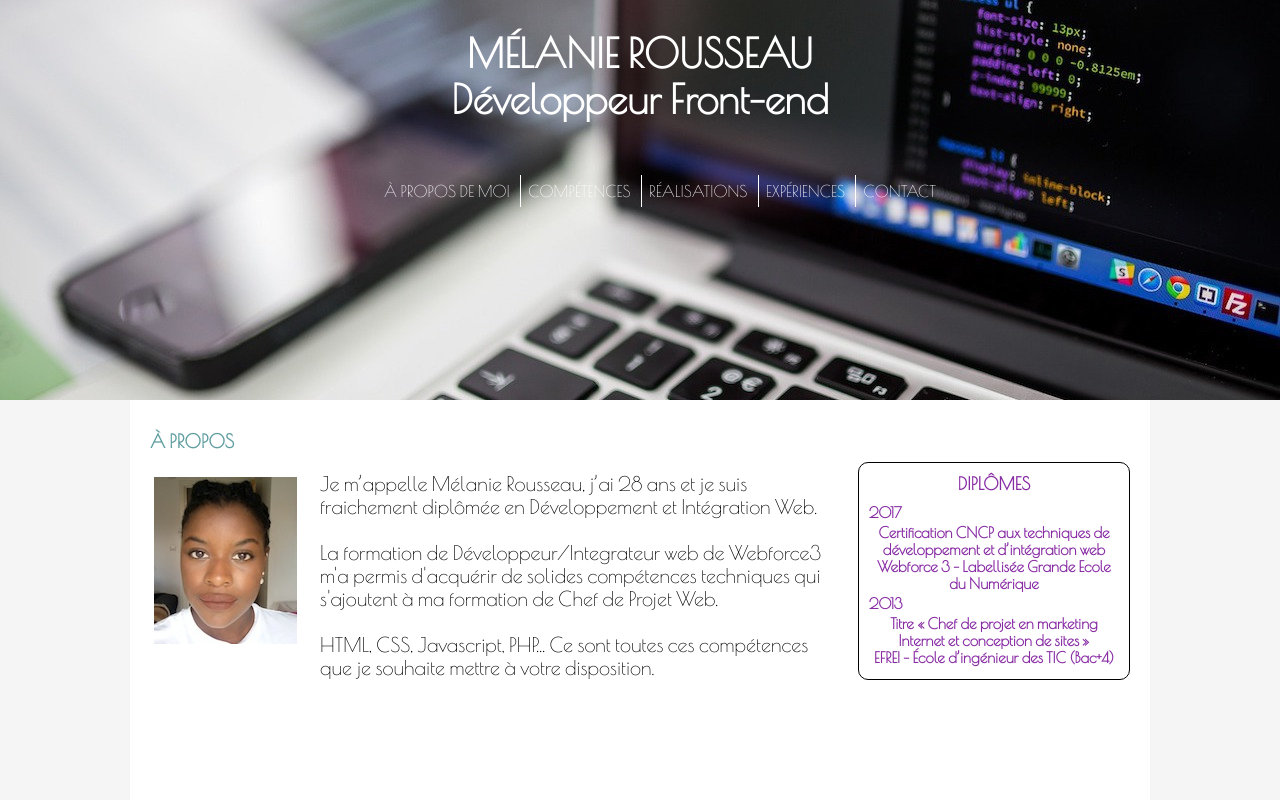
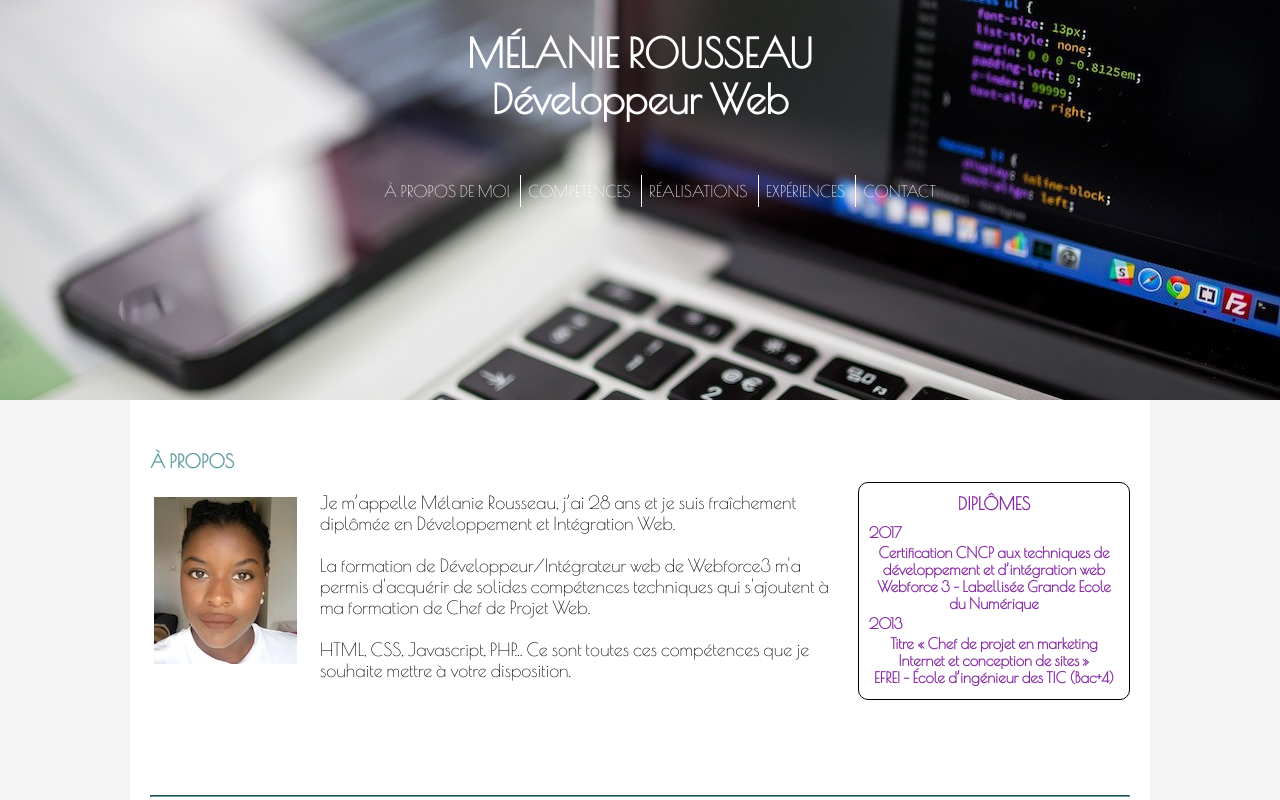
Before and after one commit to melrousseau75/sitewebmelanie, a plain HTML site: page index.html in a window 1280 px wide. Shown: the top 800 px of the page. Drawn offline with nearby package versions, Linux system fonts and the light colour scheme.

Commit message:
changes in index and style files

```diff
--- a/index.html
+++ b/index.html
@@ -3,7 +3,7 @@
 
 <head>
     <meta charset="utf-8" />
-    <title>Mélanie Rousseau - Développeur Front-end</title>
+    <title>CV Mélanie Rousseau - Développeur Web</title>
     <link rel="stylesheet" type="text/css" media="screen" href="style/style.css" />
     <style>
         @import url('https://fonts.googleapis.com/css?family=Poiret+One');
@@ -16,7 +16,7 @@
 <body>
     <div id="top" class="header">
         <h1 class="animated fadeInUp">Mélanie Rousseau</h1>
-        <h2 class="animated fadeInUp">Développeur Front-end</h2>
+        <h2 class="animated fadeInUp">Développeur Web</h2>
         <nav class="navigation">
             <ul>
                 <li>
@@ -47,9 +47,9 @@
                 </div>
                 <div class="phrase">
                     <p>
-                        Je m’appelle Mélanie Rousseau, j’ai 28 ans et je suis fraichement diplômée en Développement et Intégration Web.
+                        Je m’appelle Mélanie Rousseau, j’ai 28 ans et je suis fraîchement diplômée en Développement et Intégration Web.
                         <br/>
-                        <br/>La formation de Développeur/Integrateur web de Webforce3 m'a permis d'acquérir de solides compétences
+                        <br/>La formation de Développeur/Intégrateur web de Webforce3 m'a permis d'acquérir de solides compétences
                         techniques qui s'ajoutent à ma formation de Chef de Projet Web.
                         <br/>
                         <br/>HTML, CSS, Javascript, PHP… Ce sont toutes ces compétences que je souhaite mettre à votre disposition.
--- a/style/style.css
+++ b/style/style.css
@@ -11,6 +11,7 @@ body{
     text-align: center;
     background-image: url('../img/background.jpg');
     background-repeat:no-repeat;
+    background-size: cover;
     color: white;
 }
 .navigation{
@@ -42,7 +43,7 @@ li:last-child{
     margin-bottom: 70px;
 }
 .part1{
-    height: 360px;
+    height: 325px;
 }
 .part2{
     height: 310px;
@@ -136,7 +137,7 @@ hr{
   }
 /* A PROPOS */
 .part1 h3{
-    padding-top: 30px;
+    padding-top: 50px;
     margin: 0 auto;
 }
 .photo{
@@ -173,7 +174,7 @@ hr{
 .phrase{
     float: left;
     width: 530px;
-    font-size: 20px;
+    font-size: 18px;
 }
 .phrase p{
     margin: 0 auto;
```
